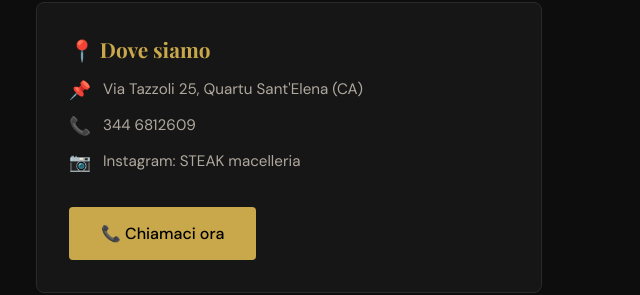
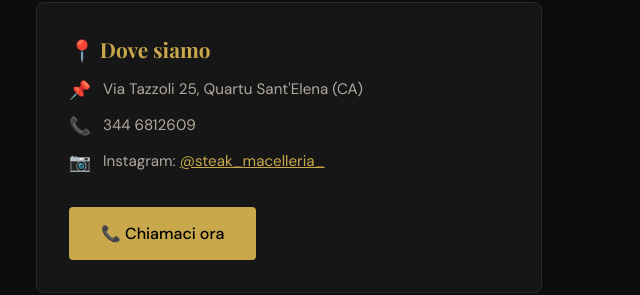
Before and after one commit to sntgfrrr-gif/steakmacelleria, a plain HTML site: page index.html in a window 1280 px wide. Shown: the part 3555-3850 px from the top of the page, 624-1264 px from the left. Drawn offline with nearby package versions, Linux system fonts and the light colour scheme.

Commit message:
Link Instagram handle to profile

```diff
--- a/index.html
+++ b/index.html
@@ -608,7 +608,7 @@
       </div>
       <div class="info-line">
         <span class="icon">📷</span>
-        <span>Instagram: STEAK macelleria</span>
+        <span>Instagram: <a href="https://www.instagram.com/steak_macelleria_?igsh=dzJ4N2l6cjdhdXZq" target="_blank" rel="noopener" style="color: var(--gold);">@steak_macelleria_</a></span>
       </div>
       <a class="btn-primary" style="margin-top:20px;" href="tel:+393446812609">
         📞 Chiamaci ora
```
